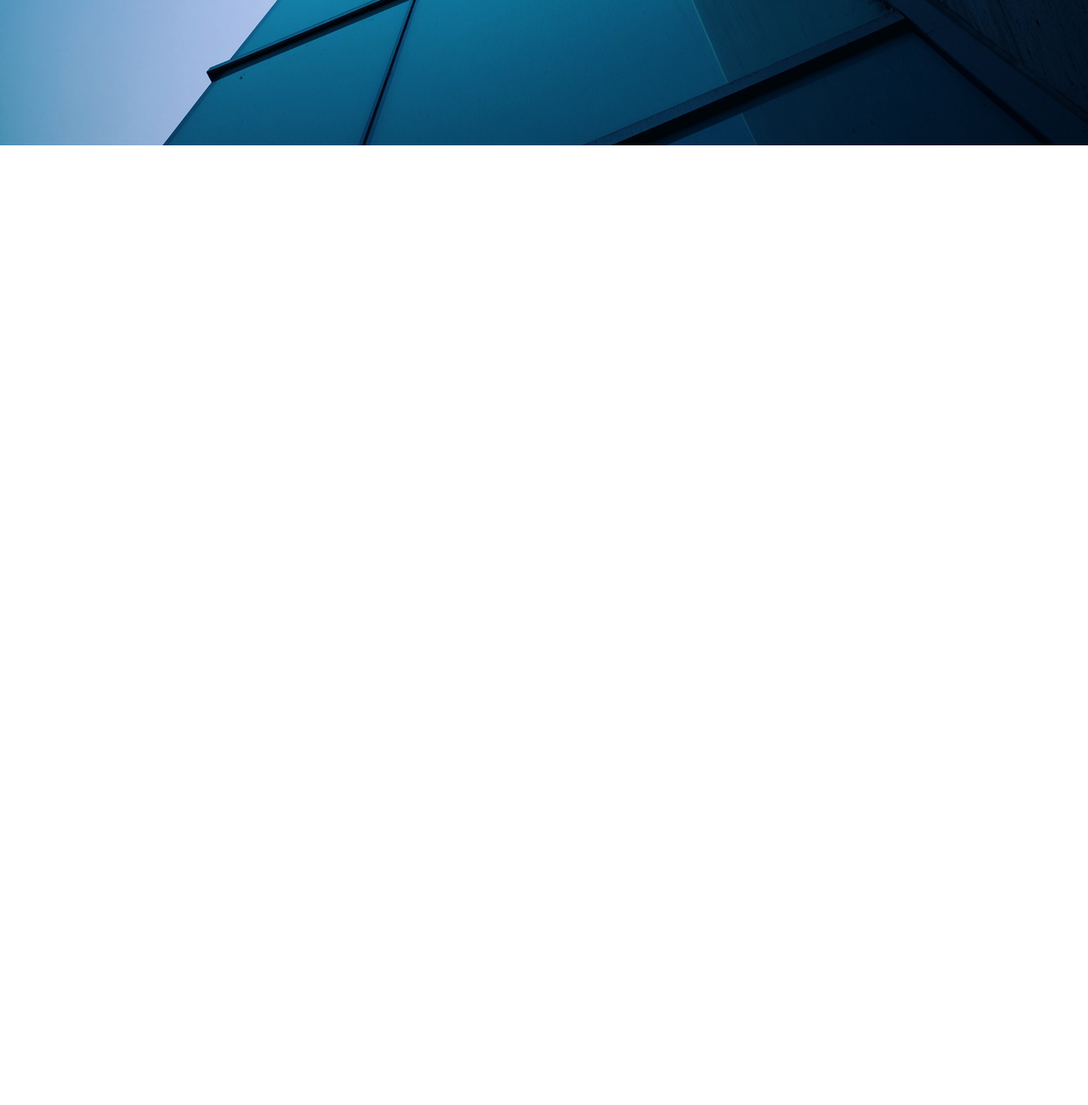
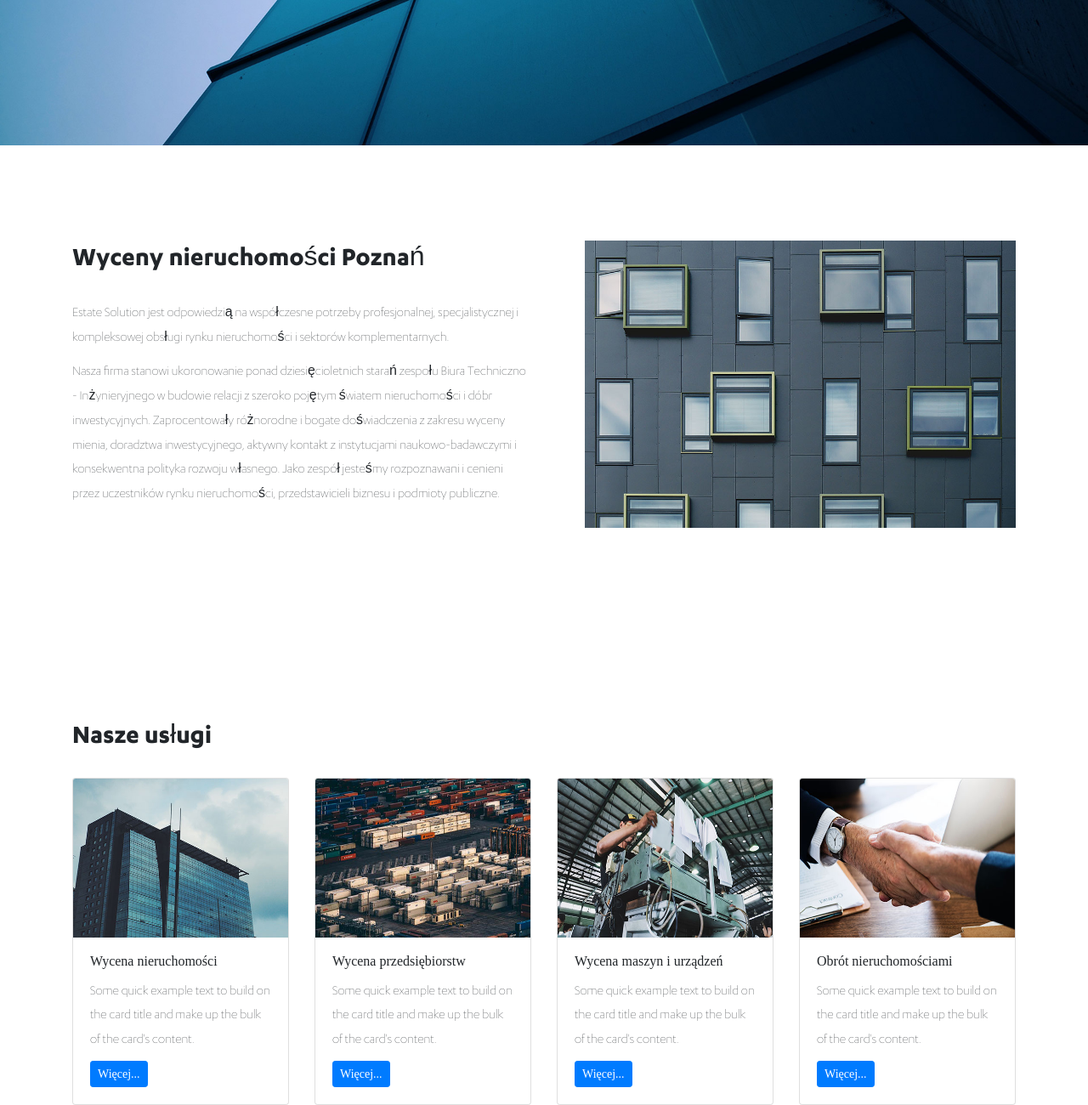
Before and after one commit to patrykbaklaj/estatesolution, a website built with webpack: page index.html in a window 1280 px wide. Shown: the part 629-1929 px from the top of the page at 85% size. Before the commit the page ends 800 px from the top, so only its background shows below. Built offline with nearby package versions, Linux system fonts and the light colour scheme; files whose address does not match are found by name; a web font is replaced by a local one.

Commit message:
Add about and services section

```diff
--- a/app/scss/main.scss
+++ b/app/scss/main.scss
@@ -120,3 +120,35 @@ body {
         }
     }
 }
+
+.about {
+
+    padding-top: 7rem;
+
+    .h2 {
+        font-family: 'Karbon Bold', sans-serif;
+        padding-bottom: 1.5rem;
+    }
+
+    p {
+        font-family: 'Karbon Thin', sans-serif;
+        line-height: 1.8;
+        margin-bottom: .7em;
+    }
+
+    img {
+        width: 100%;
+        height: auto;
+    }
+}
+
+.services {
+
+    @extend .about;
+
+    .h2 {
+
+        @extend .about;
+    }
+
+}
--- a/index.html
+++ b/index.html
@@ -66,7 +66,74 @@
         <button type="button" class="btn btn-outline-light mt-5">Nasze usługi</button>
       </header>
     </div>
+  </section>
 
+  <section class="about">
+    <div class="container">
+      <div class="row">
+        <div class="col-12 col-md-6">
+          <h2 class="h2">Wyceny nieruchomości Poznań</h2>
+          <p>
+            <strong>Estate Solution</strong> jest odpowiedzią na współczesne potrzeby profesjonalnej, specjalistycznej i kompleksowej obsługi rynku nieruchomości i sektorów komplementarnych.
+          </p>
+          <p>
+
+            Nasza firma stanowi ukoronowanie ponad dziesięcioletnich starań zespołu Biura Techniczno - Inżynieryjnego w budowie relacji z szeroko pojętym światem nieruchomości i dóbr inwestycyjnych. Zaprocentowały różnorodne i bogate doświadczenia z zakresu wyceny mienia, doradztwa inwestycyjnego, aktywny kontakt z instytucjami naukowo-badawczymi i konsekwentna polityka rozwoju własnego. Jako zespół jesteśmy rozpoznawani i cenieni przez uczestników rynku nieruchomości, przedstawicieli biznesu i podmioty publiczne.
+          </p>
+        </div>
+        <div class="col-12 col-md-6 d-flex flex-column justify-content-center ml-auto pl-5">
+          <img src="app/assets/images/rzeczoznawcy-poznan-2.jpg" alt="Rzeczoznawcy majątkowi Poznań" class="img-fluid">
+        </div>
+      </div>
+    </div>
+  </section>
+
+  <section class="services">
+    <div class="container">
+      <h2 class="h2">Nasze usługi</h2>
+      <div class="row">
+        <div class="col-6 col-lg-3">
+          <div class="card">
+            <img class="card-img-top" src="app/assets/images/services-1.jpg" alt="Wycena nieruchomości">
+            <div class="card-body">
+              <h5 class="card-title">Wycena nieruchomości</h5>
+              <p class="card-text">Some quick example text to build on the card title and make up the bulk of the card's content.</p>
+              <a href="#" class="btn btn-primary btn-sm">Więcej...</a>
+            </div>
+          </div>
+        </div>
+        <div class="col-6 col-lg-3">
+          <div class="card">
+            <img class="card-img-top" src="app/assets/images/services-2.jpg" alt="Wycena nieruchomości">
+            <div class="card-body">
+              <h5 class="card-title">Wycena przedsiębiorstw</h5>
+              <p class="card-text">Some quick example text to build on the card title and make up the bulk of the card's content.</p>
+              <a href="#" class="btn btn-primary btn-sm">Więcej...</a>
+            </div>
+          </div>
+        </div>
+        <div class="col-6 col-lg-3">
+          <div class="card">
+            <img class="card-img-top" src="app/assets/images/services-3.jpg" alt="Wycena nieruchomości">
+            <div class="card-body">
+              <h5 class="card-title">Wycena maszyn i urządzeń</h5>
+              <p class="card-text">Some quick example text to build on the card title and make up the bulk of the card's content.</p>
+              <a href="#" class="btn btn-primary btn-sm">Więcej...</a>
+            </div>
+          </div>
+        </div>
+        <div class="col-6 col-lg-3">
+          <div class="card">
+            <img class="card-img-top" src="app/assets/images/services-4.jpg" alt="Wycena nieruchomości">
+            <div class="card-body">
+              <h5 class="card-title">Obrót nieruchomościami</h5>
+              <p class="card-text">Some quick example text to build on the card title and make up the bulk of the card's content.</p>
+              <a href="#" class="btn btn-primary btn-sm">Więcej...</a>
+            </div>
+          </div>
+        </div>
+      </div>
+    </div>
   </section>
 
   <script src="./app/build/out.js"></script>
```
Also changed, not shown: app/assets/images/rzeczoznawcy-poznan-1.jpg (added), app/assets/images/rzeczoznawcy-poznan-2.jpg (added), app/assets/images/services-1.jpg (added), app/assets/images/services-2.jpg (added), app/assets/images/services-3.jpg (added), app/assets/images/services-4.jpg (added), app/build/main.css.
